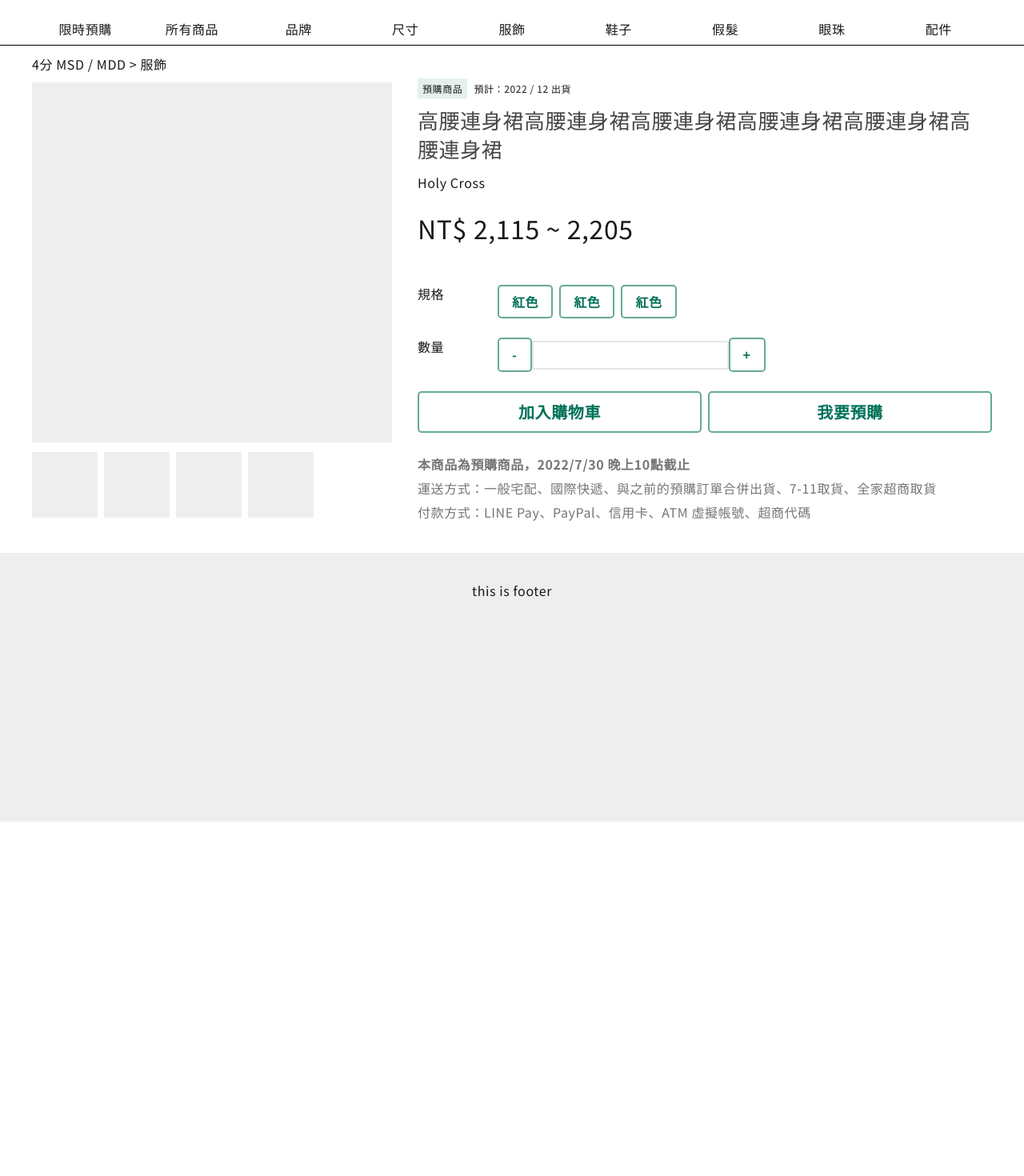
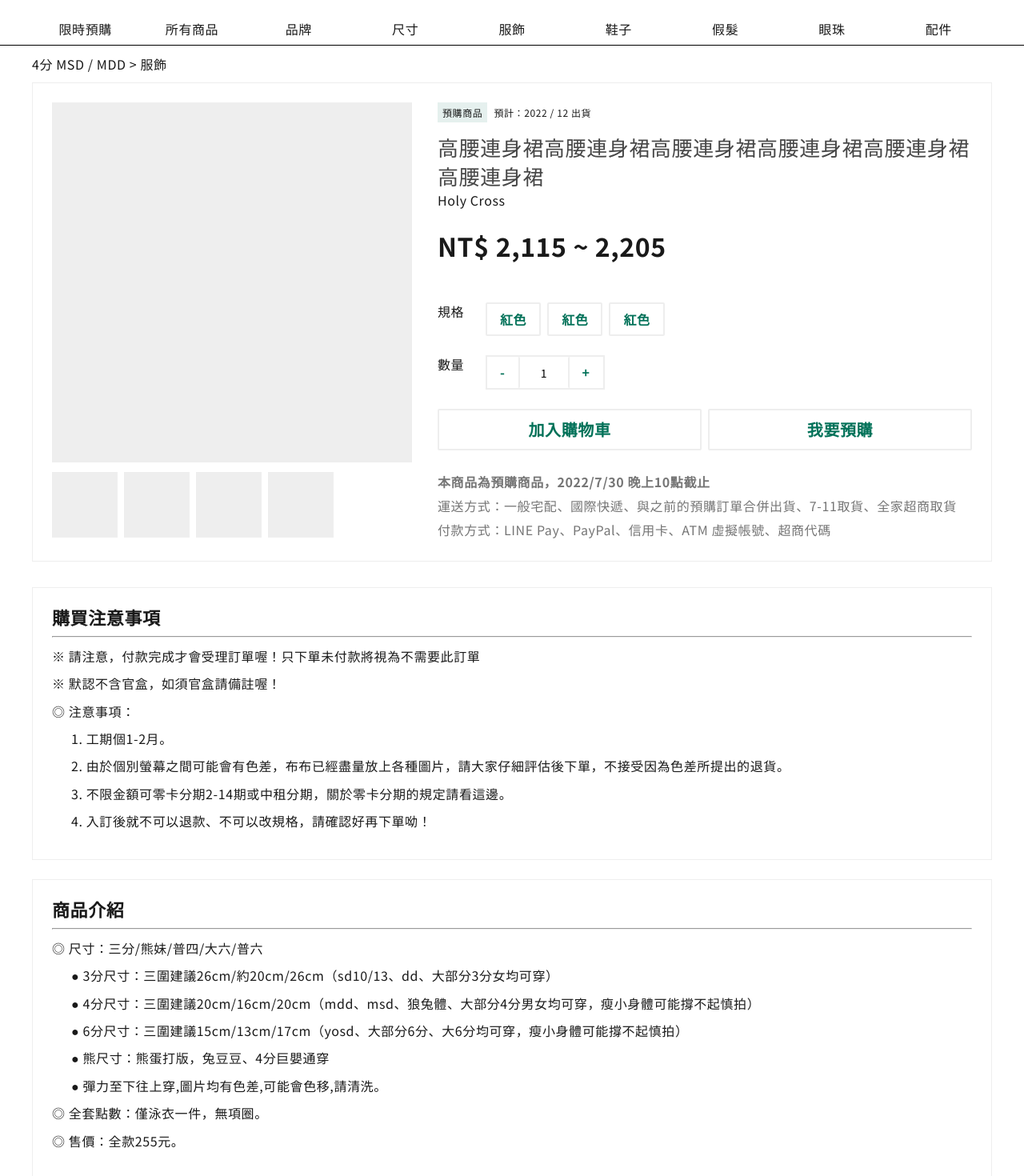
Before and after one commit to and535014/ca-shop, a Vue app: page /product in a window 1280 px wide. Shown: the part 80-1550 px from the top of the page at 80% size. Before the commit the page ends 1107 px from the top, so only its background shows below. Built offline with nearby package versions, Linux system fonts and the light colour scheme.

Commit message:
完成 product 頁面排版 完成 product 頁面的初步排版

```diff
--- a/src/assets/scss/main.scss
+++ b/src/assets/scss/main.scss
@@ -54,12 +54,12 @@ textarea{
 
 // btn --------------------------------
 .btn{
-    border: 2px solid rgba($brand-color, .6);
+    border: 2px solid #eee;
     background-color: #fff;
     color: $brand-color;
     cursor: pointer;
     transition: .3s;
-    border-radius: 5px;
+    border-radius: 2px;
     font-weight: bold;
     box-sizing: border-box;
     display: inline-flex;
@@ -151,6 +151,7 @@ textarea{
     font-size: $fs-tag-s;
     //1.2rem
     padding: 6px 12px;
+    line-height: 26px;
 }
 
 //page ---------------
--- a/src/views/ProductView.vue
+++ b/src/views/ProductView.vue
@@ -27,9 +27,9 @@
                     .quantity.flex-box
                         label.flex-item 數量
                         .input
-                            .btn.btn-s -
-                            input(type="number")
-                            .btn.btn-s +
+                            .btn.btn-s.btn-sub -
+                            input(type="text" value='1')
+                            .btn.btn-s.btn-add +
                     .btns
                         .btn.btn-l 加入購物車
                         .buy.btn.btn-l 我要預購
@@ -38,9 +38,57 @@
                         p.delivery 運送方式：一般宅配、國際快遞、與之前的預購訂單合併出貨、7-11取貨、全家超商取貨
                         p.pay 付款方式：LINE Pay、PayPal、信用卡、ATM 虛擬帳號、超商代碼
 
-            .product-content
+            article.product-content
                 .otherInfo
+                    .title-area
+                        .title 購買注意事項
+                        hr
+                    .content
+                        p
+                            span ※ 請注意，付款完成才會受理訂單喔！只下單未付款將視為不需要此訂單
+                        p
+                            span ※ 默認不含官盒，如須官盒請備註喔！
+                        p
+                            span ◎
+                            span 注意事項：
+                        p.list-item
+                            span 1. 工期個1-2月。
+                        p.list-item
+                            span 2. 由於個別螢幕之間可能會有色差，布布已經盡量放上各種圖片，請大家仔細評估後下單，不接受因為色差所提出的退貨。
+                        p.list-item
+                            span 3. 不限金額可零卡分期2-14期或中租分期，關於零卡分期的規定請看這邊。
+                        p.list-item
+                            span 4. 入訂後就不可以退款、不可以改規格，請確認好再下單呦！
+
                 .product-details
+                    .title-area
+                        .title 商品介紹
+                        hr
+                    .content
+                        p
+                            span ◎
+                            span 尺寸：三分/熊妹/普四/大六/普六
+                        p.list-item
+                            span ●
+                            span 3分尺寸：三圍建議26cm/約20cm/26cm（sd10/13、dd、大部分3分女均可穿）
+                        p.list-item
+                            span ●
+                            span 4分尺寸：三圍建議20cm/16cm/20cm（mdd、msd、狼兔體、大部分4分男女均可穿，瘦小身體可能撐不起慎拍）
+                        p.list-item
+                            span ●
+                            span 6分尺寸：三圍建議15cm/13cm/17cm（yosd、大部分6分、大6分均可穿，瘦小身體可能撐不起慎拍）
+                        p.list-item
+                            span ●
+                            span 熊尺寸：熊蛋打版，兔豆豆、4分巨嬰通穿
+                        p.list-item
+                            span ●
+                            span 彈力至下往上穿,圖片均有色差,可能會色移,請清洗。
+                        p
+                            span ◎
+                            span 全套點數：僅泳衣一件，無項圈。
+                        p
+                            span ◎
+                            span 售價：全款255元。
 
 </template>
 
@@ -59,7 +107,7 @@ export default {
     }
 
     .flex-item{
-        flex-basis: 100px;
+        flex-basis: 60px;
     }
 
     .section-header{
@@ -72,6 +120,8 @@ export default {
 
         .product-main{
             display: flex;
+            border: 1px solid #eee;
+            padding: 24px;
 
             .photos{
                 margin-right: 32px;
@@ -104,7 +154,7 @@ export default {
                     .tag{
                         margin-right: 8px;
                         border-radius: 0;
-                        padding: 4px 6px;
+                        padding: 4px 6px;;
                     }
                 }
 
@@ -115,7 +165,7 @@ export default {
                 .title{
                     font-size: 26px;
                     font-weight: 500;
-                    margin-bottom: 12px;
+                    // margin-bottom: 8px;
                     line-height: 1.4;
                     opacity: .8;
                 }
@@ -123,6 +173,7 @@ export default {
                 .prices{
                     font-size: 32px;
                     margin-bottom: 48px;
+                    font-weight: bold;
                     span{
                         margin-right: 8px;
                     }
@@ -141,6 +192,28 @@ export default {
 
                 .quantity{
                     margin-bottom: 24px;
+                    .input{
+                        display: flex;
+                        align-items: center;
+                        border: 2px solid #eee;
+                        box-sizing: border-box;
+
+                        .btn{
+                            border: none;
+                        }
+                        .btn-sub{
+                            border-right: 2px solid #eee;
+                        }
+                        .btn-add{
+                            border-left: 2px solid #eee;
+                        }
+                        input{
+                            @include size(60px, 100%);
+                            border: none;
+                            text-align: center;
+
+                        }
+                    }
                 }
 
                 .btns{
@@ -168,6 +241,38 @@ export default {
                 }
             }
         }
+
+        .product-content{
+            margin-top: 32px;
+
+            p{
+                padding-bottom: 12px;
+            }
+
+            .list-item{
+                padding-left: 24px;
+            }
+
+            .otherInfo{
+                padding: 24px;
+                margin: 24px 0;
+                border: 1px solid #eee;
+            }
+
+            .product-details{
+                padding: 24px;
+                margin: 24px 0;
+                border: 1px solid #eee;
+            }
+
+            .title-area{
+                margin-bottom: 12px;
+
+                .title{
+                    margin-bottom: 12px;
+                }
+            }
+        }
     }
 }
 </style>
```
